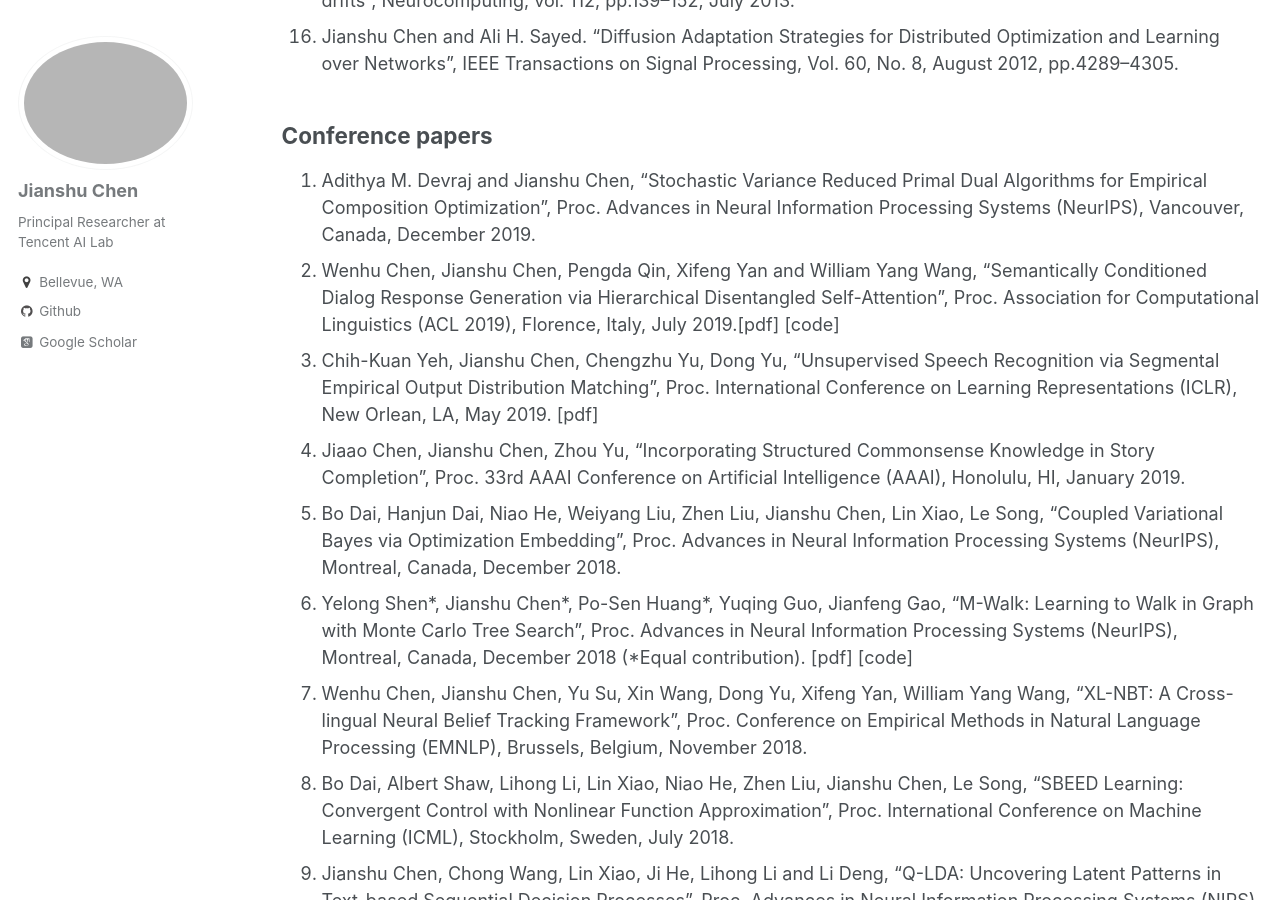
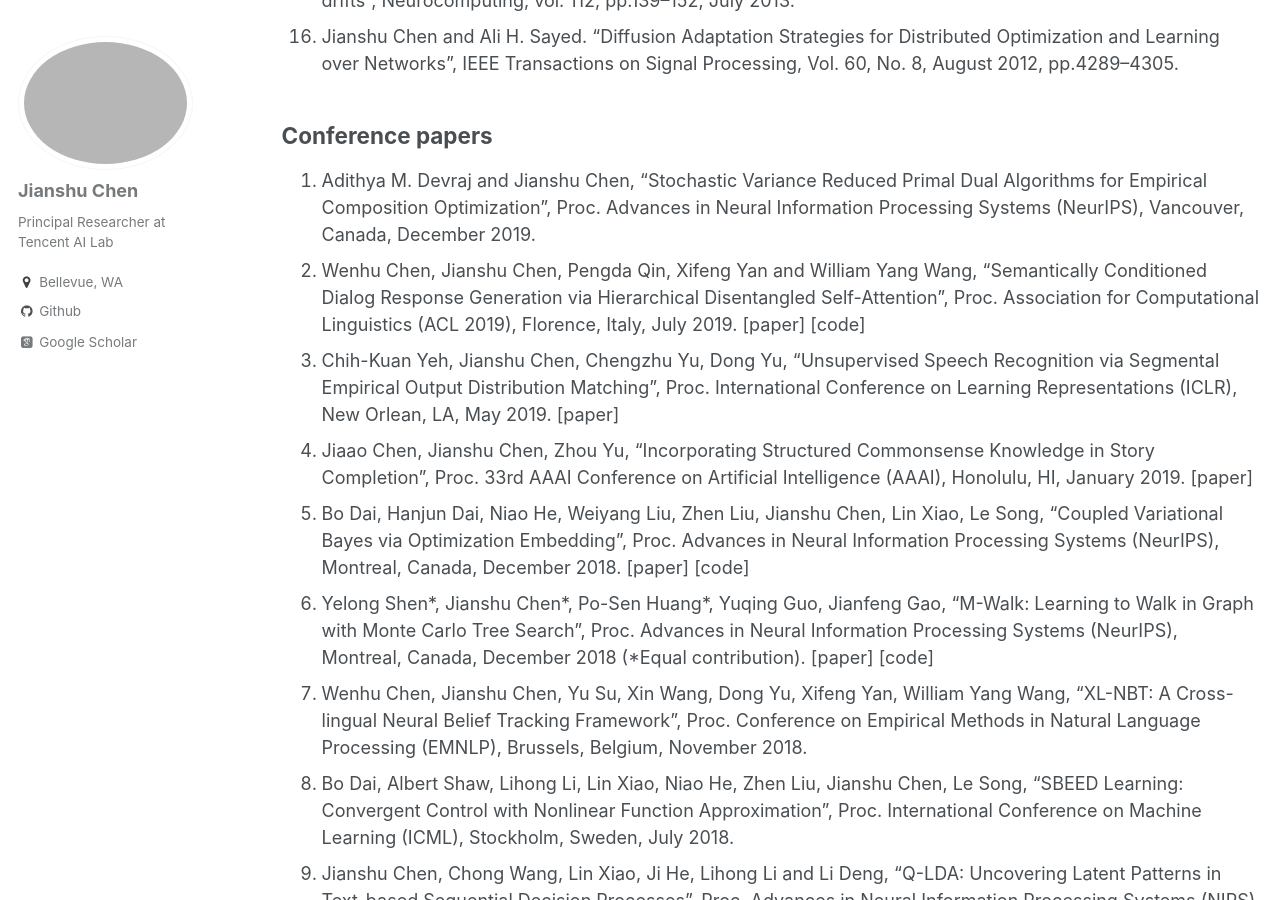
Before and after one commit to chenjianshu/chenjianshu.github.io, a Jekyll site: the page built from _pages/publications.md, in a window 1280 px wide and 900 px high, scrolled down 1347 px. Built offline with Jekyll 4.4.1, drawn with Linux system fonts in a browser that asks for light colours; some web fonts are replaced; some of the changed text lies outside the part shown.

Commit message:
Update publications.md

```diff
--- a/_pages/publications.md
+++ b/_pages/publications.md
@@ -25,11 +25,11 @@ author_profile: true
 
 ## Conference papers ##
 1. Adithya M. Devraj and Jianshu Chen, “Stochastic Variance Reduced Primal Dual Algorithms for Empirical Composition Optimization”, Proc. Advances in Neural Information Processing Systems (NeurIPS), Vancouver, Canada, December 2019.
-1. Wenhu Chen, Jianshu Chen, Pengda Qin, Xifeng Yan and William Yang Wang, “Semantically Conditioned Dialog Response Generation via Hierarchical Disentangled Self-Attention”, Proc. Association for Computational Linguistics (ACL 2019), Florence, Italy, July 2019.\[[pdf](https://www.aclweb.org/anthology/P19-1360.pdf)\] \[[code](https://github.com/wenhuchen/HDSA-Dialog)\]
-1. Chih-Kuan Yeh, Jianshu Chen, Chengzhu Yu, Dong Yu, “Unsupervised Speech Recognition via Segmental Empirical Output Distribution Matching”, Proc. International Conference on Learning Representations (ICLR), New Orlean, LA, May 2019. \[[pdf](https://openreview.net/pdf?id=Bylmkh05KX)\]
-1. Jiaao Chen, Jianshu Chen, Zhou Yu,  “Incorporating Structured Commonsense Knowledge in Story Completion”, Proc. 33rd AAAI Conference on Artificial Intelligence (AAAI), Honolulu, HI, January 2019.
-1. Bo Dai, Hanjun Dai, Niao He, Weiyang Liu, Zhen Liu, Jianshu Chen, Lin Xiao, Le Song, “Coupled Variational Bayes via Optimization Embedding”, Proc. Advances in Neural Information Processing Systems (NeurIPS), Montreal, Canada, December 2018.
-1. Yelong Shen\*, Jianshu Chen\*, Po-Sen Huang\*, Yuqing Guo, Jianfeng Gao, “M-Walk: Learning to Walk in Graph with Monte Carlo Tree Search”, Proc. Advances in Neural Information Processing Systems (NeurIPS), Montreal, Canada, December 2018 (\*Equal contribution). \[[pdf](https://papers.nips.cc/paper/7912-m-walk-learning-to-walk-over-graphs-using-monte-carlo-tree-search)\] \[[code](https://github.com/yelongshen/GraphWalk)\]
+1. Wenhu Chen, Jianshu Chen, Pengda Qin, Xifeng Yan and William Yang Wang, “Semantically Conditioned Dialog Response Generation via Hierarchical Disentangled Self-Attention”, Proc. Association for Computational Linguistics (ACL 2019), Florence, Italy, July 2019. \[[paper](https://www.aclweb.org/anthology/P19-1360.pdf)\] \[[code](https://github.com/wenhuchen/HDSA-Dialog)\]
+1. Chih-Kuan Yeh, Jianshu Chen, Chengzhu Yu, Dong Yu, “Unsupervised Speech Recognition via Segmental Empirical Output Distribution Matching”, Proc. International Conference on Learning Representations (ICLR), New Orlean, LA, May 2019. \[[paper](https://openreview.net/pdf?id=Bylmkh05KX)\]
+1. Jiaao Chen, Jianshu Chen, Zhou Yu,  “Incorporating Structured Commonsense Knowledge in Story Completion”, Proc. 33rd AAAI Conference on Artificial Intelligence (AAAI), Honolulu, HI, January 2019. \[[paper](https://aaai.org/ojs/index.php/AAAI/article/view/5183/5055)\]
+1. Bo Dai, Hanjun Dai, Niao He, Weiyang Liu, Zhen Liu, Jianshu Chen, Lin Xiao, Le Song, “Coupled Variational Bayes via Optimization Embedding”, Proc. Advances in Neural Information Processing Systems (NeurIPS), Montreal, Canada, December 2018. \[[paper](https://papers.nips.cc/paper/8177-coupled-variational-bayes-via-optimization-embedding)\] \[[code](https://github.com/Hanjun-Dai/cvb)\]
+1. Yelong Shen\*, Jianshu Chen\*, Po-Sen Huang\*, Yuqing Guo, Jianfeng Gao, “M-Walk: Learning to Walk in Graph with Monte Carlo Tree Search”, Proc. Advances in Neural Information Processing Systems (NeurIPS), Montreal, Canada, December 2018 (\*Equal contribution). \[[paper](https://papers.nips.cc/paper/7912-m-walk-learning-to-walk-over-graphs-using-monte-carlo-tree-search)\] \[[code](https://github.com/yelongshen/GraphWalk)\]
 1. Wenhu Chen, Jianshu Chen, Yu Su, Xin Wang, Dong Yu, Xifeng Yan, William Yang Wang, “XL-NBT: A Cross-lingual Neural Belief Tracking Framework”, Proc. Conference on Empirical Methods in Natural Language Processing (EMNLP), Brussels, Belgium, November 2018.
 1. Bo Dai, Albert Shaw, Lihong Li, Lin Xiao, Niao He, Zhen Liu, Jianshu Chen, Le Song, “SBEED Learning: Convergent Control with Nonlinear Function Approximation”, Proc. International Conference on Machine Learning (ICML), Stockholm, Sweden, July 2018.
 1. Jianshu Chen, Chong Wang, Lin Xiao, Ji He, Lihong Li and Li Deng, “Q-LDA: Uncovering Latent Patterns in Text-based Sequential Decision Processes”, Proc. Advances in Neural Information Processing Systems (NIPS), Long Beach, CA, Dec. 2017.
@@ -42,7 +42,7 @@ author_profile: true
 1. Yue Zhao, Jianshu Chen and H. Vincent Poor, “Learning to Infer: A New Variational Inference Approach For Power Grid Topology Identification”, IEEE Workshop on Statistical Signal Processing (SSP), Palma de Mallorca, Spain, June 2016.
 1. Ji He, Jianshu Chen, Xiaodong He, Jianfeng Gao, Lihong Li, Li Deng, Mari Ostendorf, “Deep Reinforcement Learning with an Action Space Defined by Natural Language”, Proc. Association for Computational Linguistics (ACL 2016), Berlin, Germany, August, 2016.
 1. Jianshu Chen, Ji He, Xiaodong He, Lin Xiao, Jianfeng Gao, and Li Deng, “Interpreting the Prediction Process of a Deep Network Constructed from Supervised Topic Models”, Proc. IEEE International Conference on Acoustic, Speech and Signal Processing (ICASSP 2016), Shanghai, China, March, 2016.
-1. Jianshu Chen, Ji He, Yelong Shen, Lin Xiao, Xiaodong He, Jianfeng Gao, Xinying Song, Li Deng, “End-to-end Learning of LDA by Mirror-Descent Back Propagation over a Deep Architecture”, Proc. Advances in Neural Information Processing Systems (NIPS), Montreal, Canada, Dec. 2015.[Poster][pdf][Code]
+1. Jianshu Chen, Ji He, Yelong Shen, Lin Xiao, Xiaodong He, Jianfeng Gao, Xinying Song, Li Deng, “End-to-end Learning of LDA by Mirror-Descent Back Propagation over a Deep Architecture”, Proc. Advances in Neural Information Processing Systems (NIPS), Montreal, Canada, Dec. 2015. \[[paper](https://papers.nips.cc/paper/5967-end-to-end-learning-of-lda-by-mirror-descent-back-propagation-over-a-deep-architecture)\] \[[code](https://github.com/jvking/bp-lda)\]
 1. Jianshu Chen, Yue Zhao, Andrea Goldsmith, H. Vincent Poor, “Line Outage Detection in Power Transmission Networks via Message Passing Algorithms”, Proc. 48th Asilomar Conference on Signals, Systems and Computers (Asilomar 2014), Pacific Grove, CA, Nov. 2014.
 1. Yue Zhao, Jianshu Chen, Andrea Goldsmith, H. Vincent Poor, “ Dynamic Joint Outage Identification and State Estimation in Power Systems”, Proc. 48th Asilomar Conference on Signals, Systems and Computers (Asilomar 2014), Pacific Grove, CA, Nov. 2014.
 1. Zaid J. Towfic, Jianshu Chen, and Ali H. Sayed, “Dictionary Learning over Large Distributed Models via Dual-ADMM Strategies”, IEEE Machine Learning for Signal Processing Workshop (MLSP 2014), Reims, France, September, 2014.
@@ -67,7 +67,7 @@ author_profile: true
 1. Jianshu Chen, Xiaochuan Zhao, Ali H. Sayed. “Bacterial motility via diffusion adaptation,” Proc. 44th Asilomar Conference on Signals, Systems and Computers (Asilomar 2010), Pacific Grove, CA, pp. 1930–1934, Nov. 2010.
 
 ## Workshop papers ##
-1. Shiyang Li, Jianshu Chen, and Dian Yu. “Teaching Pretrained Models with Commonsense Reasoning: A Preliminary KB-Based Approach”, NeurIPS-KR2ML Workshop (Knowledge Representation and Reasoning Meets Machine Learning), Vancouver, Canada, December, 2019. \[[pdf](https://arxiv.org/pdf/1909.09743.pdf)\]
-1. Wenhu Chen, Hongmin Wang, Jianshu Chen, Yunkai Zhang, Hong Wang, Shiyang Li, Xiyou Zhou, William Yang Wang. “TabFact: A Large-scale Dataset for Table-based Fact Verification”, NeurIPS-KR2ML Workshop (Knowledge Representation and Reasoning Meets Machine Learning), Vancouver, Canada, December, 2019. \[[pdf](https://arxiv.org/pdf/1909.02164.pdf)\] \[[code](https://github.com/wenhuchen/Table-Fact-Checking)\] \[[website](https://tabfact.github.io/)\]
+1. Shiyang Li, Jianshu Chen, and Dian Yu. “Teaching Pretrained Models with Commonsense Reasoning: A Preliminary KB-Based Approach”, NeurIPS-KR2ML Workshop (Knowledge Representation and Reasoning Meets Machine Learning), Vancouver, Canada, December, 2019. \[[paper](https://arxiv.org/pdf/1909.09743.pdf)\]
+1. Wenhu Chen, Hongmin Wang, Jianshu Chen, Yunkai Zhang, Hong Wang, Shiyang Li, Xiyou Zhou, William Yang Wang. “TabFact: A Large-scale Dataset for Table-based Fact Verification”, NeurIPS-KR2ML Workshop (Knowledge Representation and Reasoning Meets Machine Learning), Vancouver, Canada, December, 2019. \[[paper](https://arxiv.org/pdf/1909.02164.pdf)\] \[[code](https://github.com/wenhuchen/Table-Fact-Checking)\] \[[dataset](https://tabfact.github.io/)\]
 1. Ji He, Jianshu Chen, Xiaodong He, Jianfeng Gao, Lihong Li, Li Deng, and Mari Ostendorf. “Deep Reinforcement Learning with an Action Space Defined by Natural Language”, ICLR Workshop, San Juan, Puerto Rico, May, 2016.
 1. Jianshu Chen, and Li Deng. “A Primal-Dual Method for Training Recurrent Neural Networks Constrained by the Echo-State Property”, ICLR Workshop, Banff, Canada, April, 2014.
```
